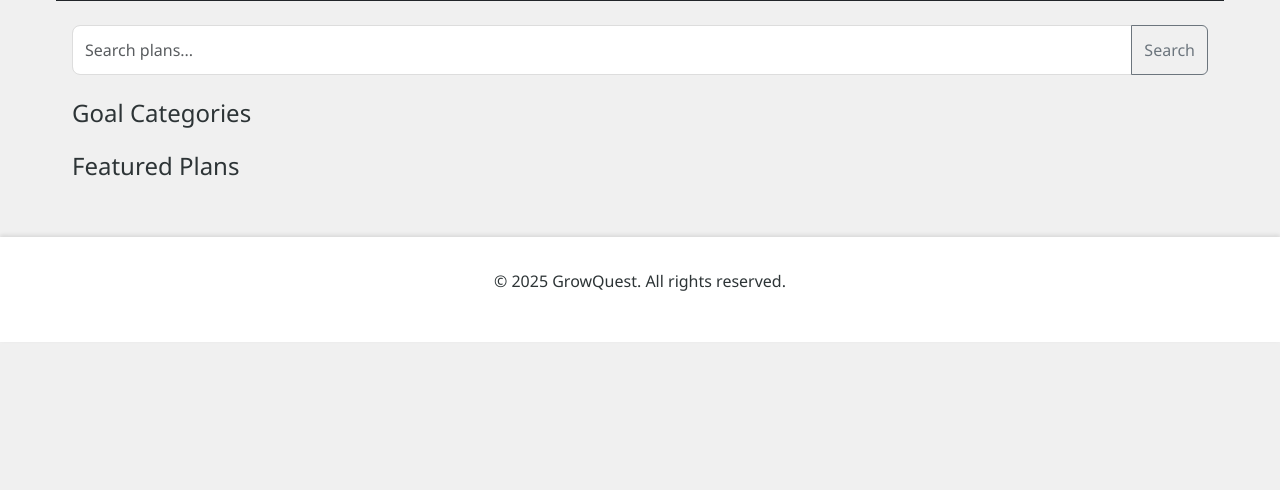
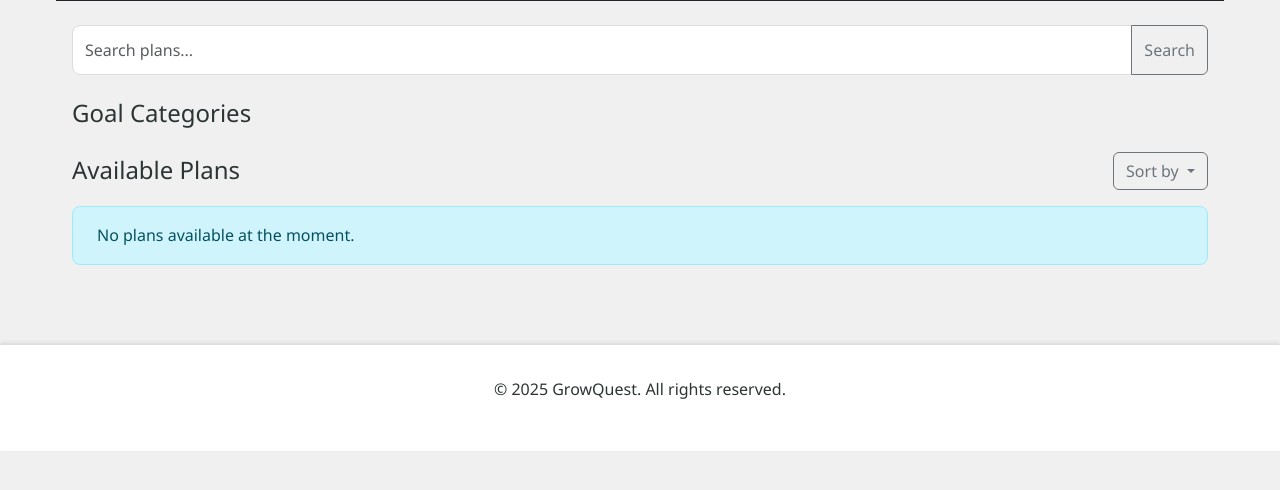
Before and after one commit to DanielOsuoha/SWE_project, a Django app: page / in a window 1280 px wide. Shown: the part 182-672 px from the top of the page. Run offline with Django 5.2, Linux system fonts and the light colour scheme.

Commit message:
modified templates

```diff
--- a/gamified_improvement/core/urls.py
+++ b/gamified_improvement/core/urls.py
@@ -10,4 +10,6 @@ urlpatterns = [
     path('profile/', views.profile, name='profile'),
     path('about/', views.about, name='about'),
     path('profile/change-password/', views.change_password, name='change_password'),
+    path('plans/', views.plan_list, name='plan_list'),
+    path('plans/<int:pk>/', views.plan_detail, name='plan_detail'),
 ]
--- a/gamified_improvement/core/views.py
+++ b/gamified_improvement/core/views.py
@@ -1,13 +1,29 @@
-from django.shortcuts import render, redirect
+from django.shortcuts import render, redirect, get_object_or_404
 from django.contrib.auth.decorators import login_required
 from django.contrib.auth import update_session_auth_hash
 from django.contrib.auth.forms import PasswordChangeForm
 from django.contrib import messages
+from .models import Plan
 
 @login_required
 def index(request):
+    # Predefined categories with icons
+    categories = [
+        {'name': 'All', 'slug': 'all', 'icon': '🎯'},
+        {'name': 'Fitness', 'slug': 'fitness', 'icon': '💪'},
+        {'name': 'Health', 'slug': 'health', 'icon': '❤️'},
+        {'name': 'Personal', 'slug': 'personal', 'icon': '🎯'},
+        {'name': 'Career', 'slug': 'career', 'icon': '💼'},
+        {'name': 'Financial', 'slug': 'financial', 'icon': '💰'},
+    ]
+
+    # Get all plans, ordered by rating
+    plans = Plan.objects.all().order_by('-rating', 'title')
+
     context = {
-        'plans': Plan.objects.all(),
+        'categories': categories,
+        'plans': plans,
+        'streak': request.user.profile.streak if hasattr(request.user, 'profile') else 0,
     }
     return render(request, 'core/index.html', context)
 
@@ -41,3 +57,19 @@ def change_password(request):
     return render(request, 'core/change_password.html', {
         'form': form
     })
+
+@login_required
+def plan_list(request):
+    plans = Plan.objects.all()
+    context = {
+        'plans': plans,
+    }
+    return render(request, 'core/plans/list.html', context)
+
+@login_required
+def plan_detail(request, pk):
+    plan = get_object_or_404(Plan, pk=pk)
+    context = {
+        'plan': plan,
+    }
+    return render(request, 'core/plans/detail.html', context)
--- a/gamified_improvement/gamified_improvement/settings.py
+++ b/gamified_improvement/gamified_improvement/settings.py
@@ -38,6 +38,7 @@ INSTALLED_APPS = [
     'django.contrib.messages',
     'django.contrib.staticfiles',
     'authentication',
+    'core'
 ]
 
 MIDDLEWARE = [
@@ -73,6 +74,9 @@ STATICFILES_DIRS = [
     BASE_DIR / "static",
     "/var/www/static/",
 ]
+
+MEDIA_URL = '/media/'
+MEDIA_ROOT = BASE_DIR / 'media'
 
 # Database
 # https://docs.djangoproject.com/en/5.2/ref/settings/#databases
--- a/gamified_improvement/templates/core/index.html
+++ b/gamified_improvement/templates/core/index.html
@@ -44,18 +44,32 @@
 </div>
 
 <div class="container">
-    <h4 class="mb-3">Featured Plans</h4>
+    <div class="d-flex justify-content-between align-items-center mb-3">
+        <h4 class="mb-0">Available Plans</h4>
+        <div class="dropdown">
+            <button class="btn btn-outline-secondary dropdown-toggle" type="button" data-bs-toggle="dropdown">
+                Sort by
+            </button>
+            <ul class="dropdown-menu">
+                <li><a class="dropdown-item" href="?sort=rating">Highest Rated</a></li>
+                <li><a class="dropdown-item" href="?sort=newest">Newest</a></li>
+                <li><a class="dropdown-item" href="?sort=difficulty">Difficulty</a></li>
+            </ul>
+        </div>
+    </div>
+
     <div class="row g-4">
         {% for plan in plans %}
         <div class="col-md-6 col-lg-4 plan-group" data-category="{{ plan.category }}">
-            <div class="card h-100">
+            <div class="card h-100 shadow-sm">
                 <div class="row g-0">
                     <div class="col-4">
                         {% if plan.image %}
-                            <img src="{{ plan.image.url }}" class="img-fluid h-100" style="object-fit: cover;" alt="{{ plan.title }}">
+                            <img src="{{ plan.image.url }}" class="img-fluid h-100"
+                                 style="object-fit: cover;" alt="{{ plan.title }}">
                         {% else %}
                             <div class="bg-light h-100 d-flex align-items-center justify-content-center">
-                                <span class="display-4">{{ plan.icon|default:"🎯" }}</span>
+                                <span style="font-size: 2rem;">{{ plan.icon|default:"🎯" }}</span>
                             </div>
                         {% endif %}
                     </div>
@@ -63,14 +77,26 @@
                         <div class="card-body">
                             <h5 class="card-title">{{ plan.title }}</h5>
                             <p class="card-text">
-                                <span class="badge bg-secondary">{{ plan.difficulty }}</span>
+                                <span class="badge bg-{{ plan.difficulty|lower }}">
+                                    {{ plan.get_difficulty_display }}
+                                </span>
                             </p>
-                            <div class="text-warning">
-                                {% for i in ""|ljust:plan.rating %}⭐{% endfor %}
+                            <div class="d-flex justify-content-between align-items-center">
+                                <div class="text-warning">
+                                    {% for i in ""|ljust:plan.rating %}⭐{% endfor %}
+                                </div>
+                                <a href="{% url 'core:plan_detail' plan.id %}"
+                                   class="btn btn-sm btn-outline-primary">View Plan</a>
                             </div>
                         </div>
                     </div>
                 </div>
+            </div>
+        </div>
+        {% empty %}
+        <div class="col-12">
+            <div class="alert alert-info text-center">
+                No plans available at the moment.
             </div>
         </div>
         {% endfor %}
@@ -81,11 +107,16 @@
 {% block extra_js %}
 <script>
 document.addEventListener('DOMContentLoaded', function() {
-    const buttons = document.querySelectorAll(".category-button");
+    // Category filtering
+    const buttons = document.querySelectorAll("[data-category]");
     const planGroups = document.querySelectorAll(".plan-group");
 
     buttons.forEach(button => {
         button.addEventListener("click", () => {
+            // Remove active class from all buttons
+            buttons.forEach(b => b.classList.remove('btn-dark', 'text-white'));
+            button.classList.add('btn-dark', 'text-white');
+
             const category = button.getAttribute("data-category");
             planGroups.forEach(group => {
                 if (category === "all" || group.getAttribute("data-category") === category) {
@@ -96,6 +127,16 @@ document.addEventListener('DOMContentLoaded', function() {
             });
         });
     });
+
+    // Search functionality
+    const searchInput = document.querySelector('input[type="search"]');
+    searchInput.addEventListener('input', (e) => {
+        const searchTerm = e.target.value.toLowerCase();
+        planGroups.forEach(group => {
+            const title = group.querySelector('.card-title').textContent.toLowerCase();
+            group.style.display = title.includes(searchTerm) ? "block" : "none";
+        });
+    });
 });
 </script>
 {% endblock %}
```
Also changed, not shown: gamified_improvement/manage.py (+1 -6 lines).
